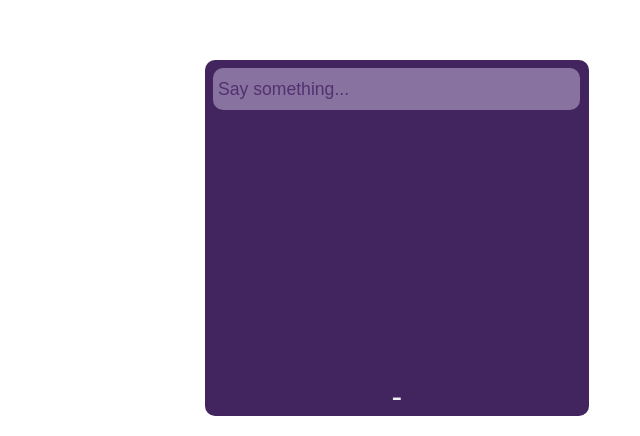
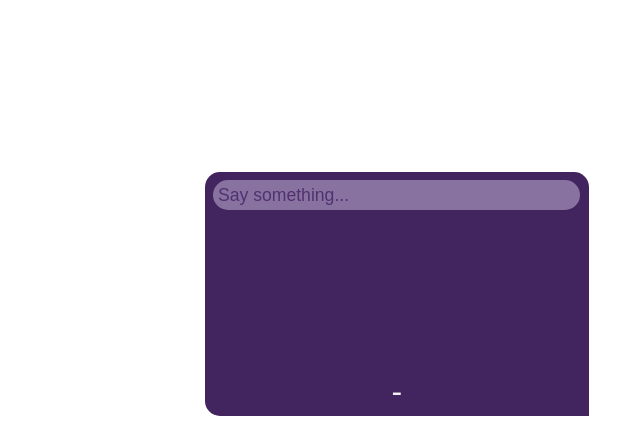
Before and after one commit to Skjlled-Studios/Skjlled-Website, a plain HTML site: page index.html in a window 1280 px wide. Shown: the part 364-800 px from the top of the page, without its empty margins (640-1280 px from the left). Drawn offline with Linux system fonts and the light colour scheme.

Commit message:
made it a bit better for phons

```diff
--- a/Chatbot/chatstyle.css
+++ b/Chatbot/chatstyle.css
@@ -30,7 +30,7 @@ span {
     font-size: 110%;
     background-color: rgb(136, 115, 160);
     color:#f1f1f1;
-    border-radius: 10px;
+    border-radius: 15px;
 }
 ::-webkit-scrollbar {
     width: 10px;
--- a/index.html
+++ b/index.html
@@ -7,7 +7,7 @@
     </head>
     <body>
         <button id="chatDestroyer" onclick="mise();">-</button>
-        <iframe id="chat" src="Chatbot/chatbot.html" title="Skjilled Chatbot" width="30%" height="40%"></iframe>
+        <iframe id="chat" src="Chatbot/chatbot.html" title="Skjilled Chatbot" width="30%" height="200px"></iframe>
         <script>document.getElementById("chat").style.display = "inline-block";</script>
     </body>
 </html>
--- a/main.css
+++ b/main.css
@@ -1,11 +1,11 @@
 iframe{
     position: fixed;
     right:4%;
-    bottom:7%;
+    bottom:64px;
     display:inline-block;
     border: 0;
-    border-top-right-radius: 10px;
-    border-top-left-radius: 10px;
+    border-top-right-radius: 15px;
+    border-top-left-radius: 15px;
 }
 button{
     position: fixed;
@@ -14,9 +14,8 @@ button{
     font-size:200%;
     vertical-align: bottom;
     width:30%;
-    height:5%;
-    border-bottom-right-radius: 10px;
-    border-bottom-left-radius: 10px;
+    height:50px;
+    border-bottom-left-radius: 15px;
     background-color: rgb(66, 36, 94);;
     color:#f1f1f1;
     border: 0;
```
